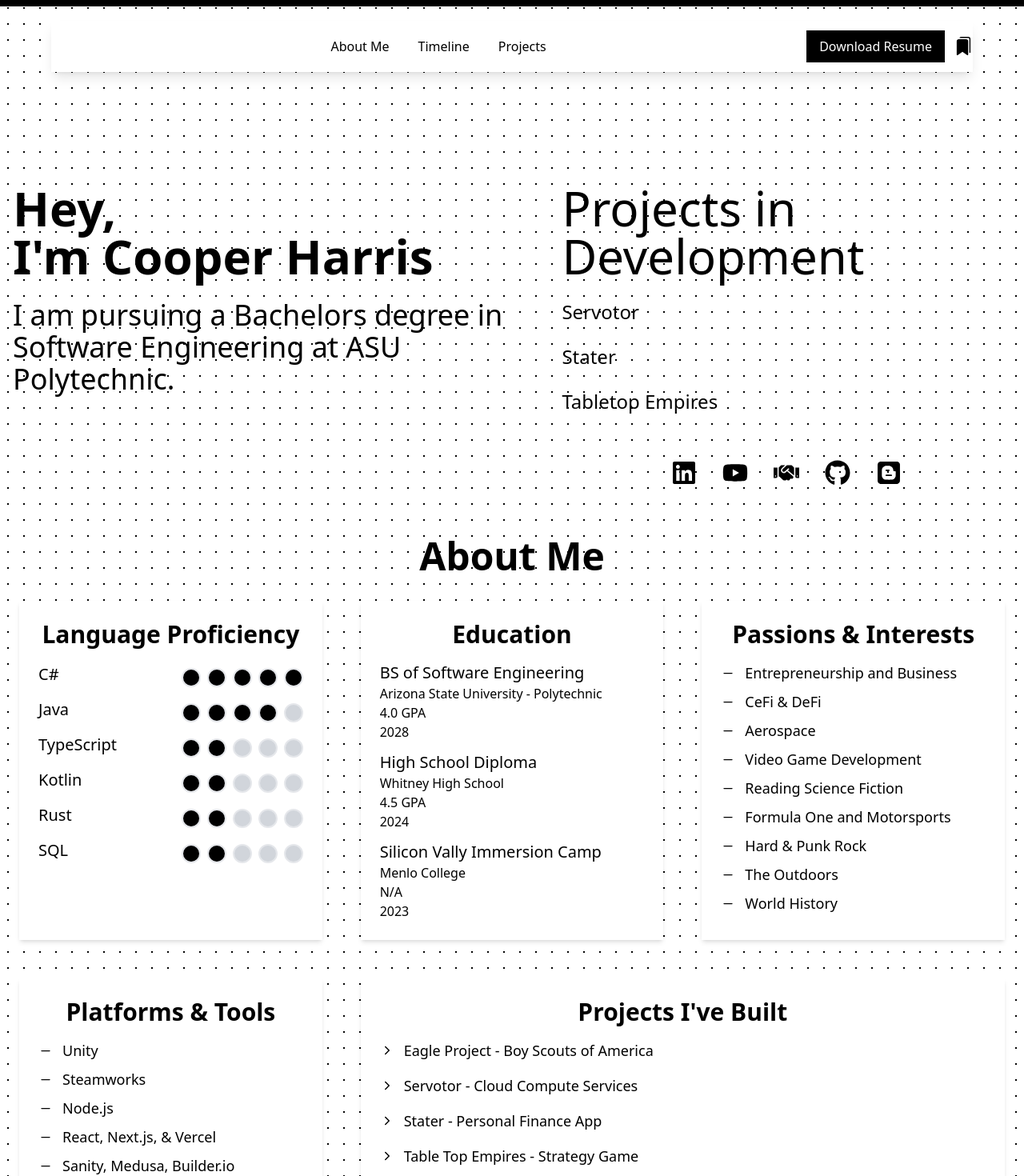
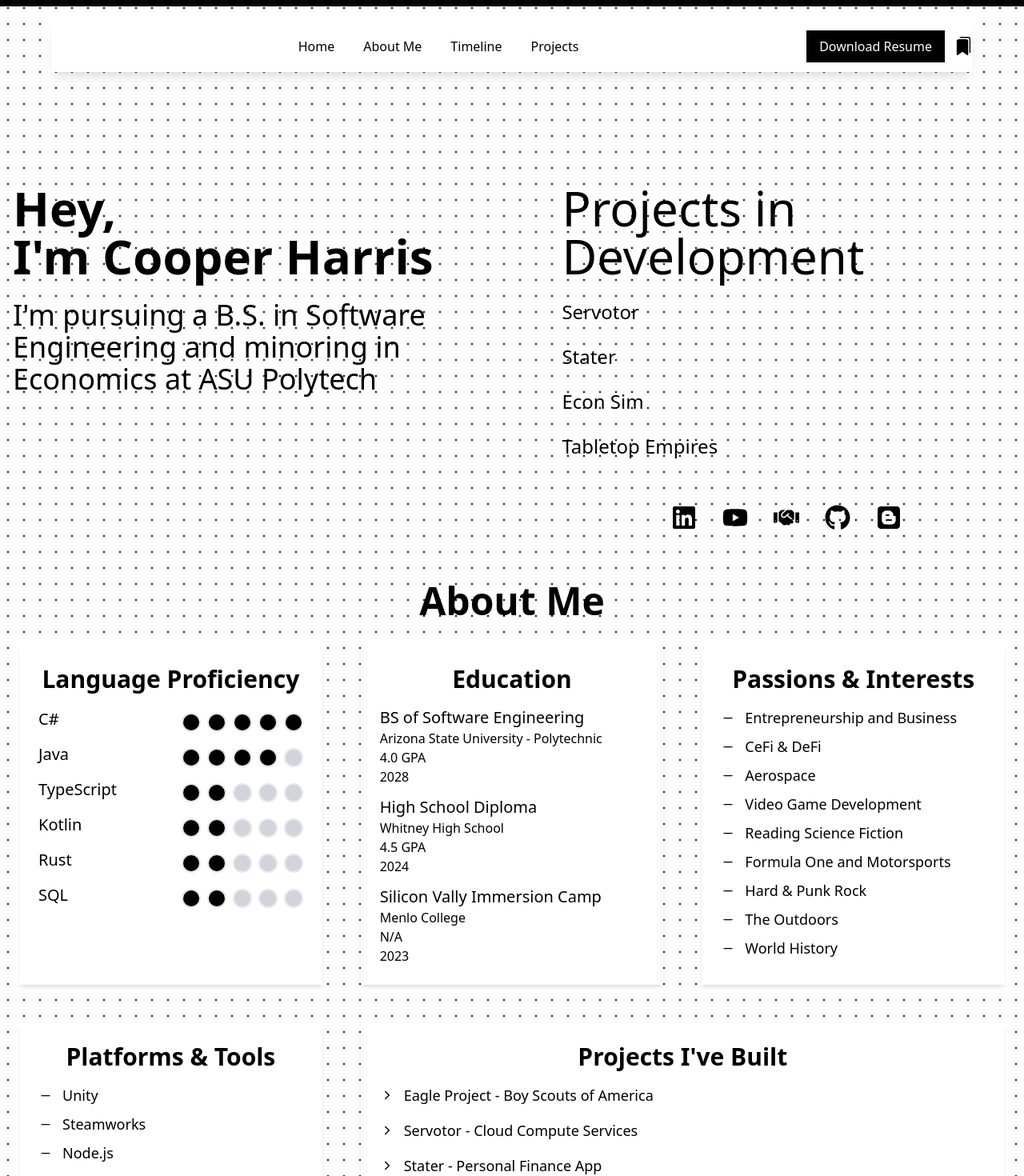
Before and after one commit to Tech-Know2/web_portfolio, a Next.js app in the folder portfolio/: page / in a window 1280 px wide. Shown: the top 1470 px of the page at 80% size. Built offline with nearby package versions, Linux system fonts and the light colour scheme.

Commit message:
Blog styling

```diff
--- a/portfolio/package.json
+++ b/portfolio/package.json
@@ -13,11 +13,13 @@
     "@emotion/styled": "^11.13.0",
     "@mui/lab": "^6.0.0-beta.14",
     "@mui/material": "^6.1.6",
+    "@portabletext/react": "^3.2.1",
     "@radix-ui/react-icons": "^1.3.0",
     "@sanity/client": "^6.27.1",
     "@sanity/icons": "^3.5.7",
     "@sanity/image-url": "^1.1.0",
     "@sanity/vision": "^3.71.2",
+    "@tailwindcss/typography": "^0.5.16",
     "@vercel/analytics": "^1.3.2",
     "class-variance-authority": "^0.7.0",
     "clsx": "^2.1.1",
--- a/portfolio/src/app/aboutme.tsx
+++ b/portfolio/src/app/aboutme.tsx
@@ -234,7 +234,7 @@ const TestScores = () => {
       transition={{ duration: 1, delay: 0.5 }}
     >
       <h2 className="text-3xl font-semibold text-black mb-4 text-center">
-        Test Scores
+        Test Scores & Academic Achievements
       </h2>
       {/* Grid Layout */}
       <motion.div
@@ -245,6 +245,7 @@ const TestScores = () => {
       >
         {/* Test Scores List */}
         {[
+          { test: "Deans List", score: "1x", date: "2024" },
           { test: "AP United States History", score: "5", date: "2023" },
           { test: "AP Computer Science Principles", score: "3", date: "2023" },
           { test: "AP Computer Science A", score: "3", date: "2024" },
--- a/portfolio/src/app/globals.css
+++ b/portfolio/src/app/globals.css
@@ -19,3 +19,49 @@ body.dark-mode {
     background-image: radial-gradient(circle, #fff 1px, transparent 0.1px); /* White dots on black background */
     background-size: 20px 20px; /* Dot grid size for dark mode */
 }
+
+@layer components {
+    /* Paragraphs get our Merriweather font and a Google Docs–like line spacing */
+    .prose p {
+
+      line-height: 1.7;
+      margin-top: 1rem;
+      margin-bottom: 1rem;
+    }
+    /* Headers with increased spacing between them */
+    .prose h1 {
+
+      font-size: 2.5rem;
+      margin-top: 2.5rem;  /* More top spacing */
+      margin-bottom: 1rem;
+    }
+    .prose h2 {
+
+      font-size: 2rem;
+      margin-top: 2.25rem;
+      margin-bottom: 1rem;
+    }
+    .prose h3 {
+
+      font-size: 1.75rem;
+      margin-top: 2rem;
+      margin-bottom: 1rem;
+    }
+    .prose h4,
+    .prose h5,
+    .prose h6 {
+
+      font-size: 1.5rem;
+      margin-top: 1.75rem;
+      margin-bottom: 1rem;
+    }
+    /* Bold text */
+    .prose strong {
+      font-weight: bold;
+    }
+    /* Links inherit the parent's text color but are underlined */
+    .prose a {
+      text-decoration: underline;
+      color: inherit;
+    }
+}
--- a/portfolio/src/app/hero.tsx
+++ b/portfolio/src/app/hero.tsx
@@ -34,7 +34,7 @@ export default function Hero() {
               ref={ref}
             >
               <h2 className="text-2xl sm:text-3xl md:text-4xl text-black leading-tight">
-                I am pursuing a Bachelors degree in Software Engineering at ASU Polytechnic.
+                I&apos;m pursuing a B.S. in Software Engineering and minoring in Economics at ASU Polytech
               </h2>
             </motion.div>
           </div>
@@ -88,6 +88,24 @@ export default function Hero() {
                     className="absolute bottom-0 left-0 w-full h-[2px] bg-black scale-x-0 origin-left group-hover:scale-x-100 transition-all duration-300"
                   />
                   Stater
+                  <span className="absolute right-0 opacity-0 group-hover:opacity-100 transition-opacity duration-300">
+                    &rarr;
+                  </span>
+                </a>
+              </motion.li>
+              <motion.li
+                className="relative group text-xl sm:text-2xl font-normal cursor-pointer"
+                whileHover={{ scale: 1.05 }}
+                initial={{ opacity: 0 }}
+                animate={inView ? { opacity: 1 } : { opacity: 0 }}
+                transition={{ duration: 1, delay: 0.8 }}
+                ref={ref}
+              >
+                <a href="#projects">
+                  <motion.div
+                    className="absolute bottom-0 left-0 w-full h-[2px] bg-black scale-x-0 origin-left group-hover:scale-x-100 transition-all duration-300"
+                  />
+                  Econ Sim
                   <span className="absolute right-0 opacity-0 group-hover:opacity-100 transition-opacity duration-300">
                     &rarr;
                   </span>
--- a/portfolio/src/app/navbar.tsx
+++ b/portfolio/src/app/navbar.tsx
@@ -17,6 +17,12 @@ const Navbar = () => {
         <div className="max-w-7xl mx-auto">
           <div className="relative flex items-center justify-between h-16">
             <div className="hidden sm:flex sm:ml-6 flex-grow justify-center items-center gap-3">
+              <Link
+                href="/"
+                className="text-black hover:bg-neutral-800 hover:text-white px-3 py-2 rounded-md text-md font-medium"
+              >
+                Home
+              </Link>
               <Link
                 href="/#about-me"
                 className="text-black hover:bg-neutral-800 hover:text-white px-3 py-2 rounded-md text-md font-medium"
--- a/portfolio/src/app/projects.tsx
+++ b/portfolio/src/app/projects.tsx
@@ -4,6 +4,14 @@ import { motion } from "framer-motion";
 import { FiChevronRight } from "react-icons/fi";
 
 const projectsData = [
+  {
+    title: "EconSim",
+    description: "I am trying to combine my skills at game dev with my skills at web app development and make an economic simulator using CRUD actions and strong database design.",
+    hashtags: "#NextJS, #Supabase",
+    github: "https://github.com/Tech-Know2/econsim",
+    startDate: "March 2025",
+    endDate: "Current",
+  },
   {
     title: "WalletDock",
     description: "I made this using Thirdweb's account abstraction for crypto wallets across EVMs and then I also used Decent for swapping and bridging. This was a cool proof of concept that I made so that I could see how Web3 development occured.",
```
Also changed, not shown: 1 other file (tests, documents, lock files or other folders).
